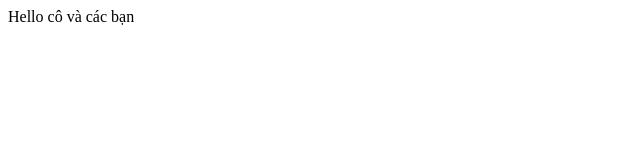
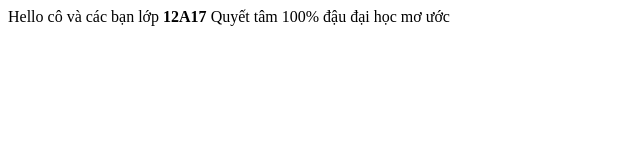
Before and after one commit to ThanhVy2008/duan01, a plain HTML site: page index.html in a window 1280 px wide. Shown: the whole page, without its empty margins (0-640 px from the left). Drawn offline with Linux system fonts and the light colour scheme.

Commit message:
Update index.html

```diff
--- a/index.html
+++ b/index.html
@@ -2,5 +2,8 @@
   <head>
     <title>ThanhVy2008/duan01</title>
   </head>
-  <body>Hello cô và các bạn</body>
+  <body>
+    Hello cô và các bạn lớp <b>12A17</b>
+    Quyết tâm 100% đậu đại học mơ ước
+  </body>
 </html>
```
